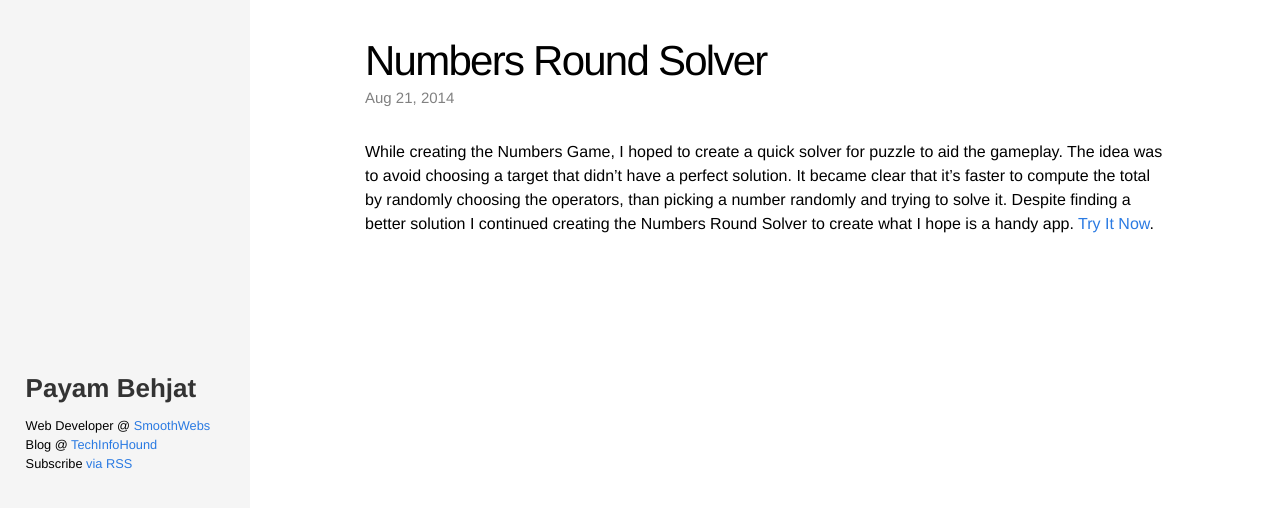
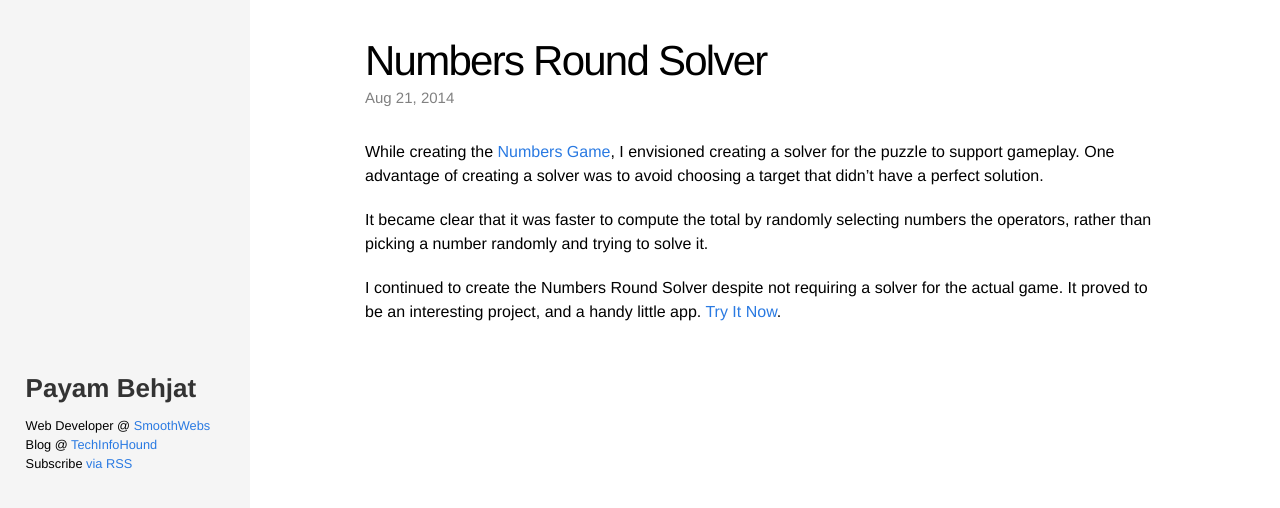
Before and after one commit to PayamBen/PayamBen.github.io, a Jekyll site: the page built from _posts/2014-08-21-numbers-game-solver.markdown, in a window 1280 px wide. Shown: the top 508 px of the page. Built offline with Jekyll 4.4.1, drawn with Linux system fonts in a browser that asks for light colours.

Commit message:
edit number round solver post

```diff
--- a/_posts/2014-08-21-numbers-game-solver.markdown
+++ b/_posts/2014-08-21-numbers-game-solver.markdown
@@ -5,7 +5,12 @@ date:   2014-08-21 17:00:00
 categories: game basic
 ---
 
-While creating the Numbers Game, I hoped to create a quick solver for puzzle to aid the gameplay. The idea was to avoid choosing a target that didn't have a perfect solution. It became clear that it's faster to compute the total by randomly choosing the operators, than picking a number randomly and trying to solve it. Despite finding a better solution I continued creating the Numbers Round Solver to create what I hope is a handy app. [Try It Now][play-link].
+While creating the [Numbers Game], I envisioned creating a solver for the puzzle to support gameplay. One advantage of creating a solver was to avoid choosing a target that didn't have a perfect solution.
+
+It became clear that it was faster to compute the total by randomly selecting numbers the operators, rather than picking a number randomly and trying to solve it.
+
+I continued to create the Numbers Round Solver despite not requiring a solver for the actual game. It proved to be an interesting project, and a handy little app. [Try It Now][play-link].
 
 
+[Numbers Game]: /numbers-game/
 [play-link]: /countdown-numbers-solver/
```
